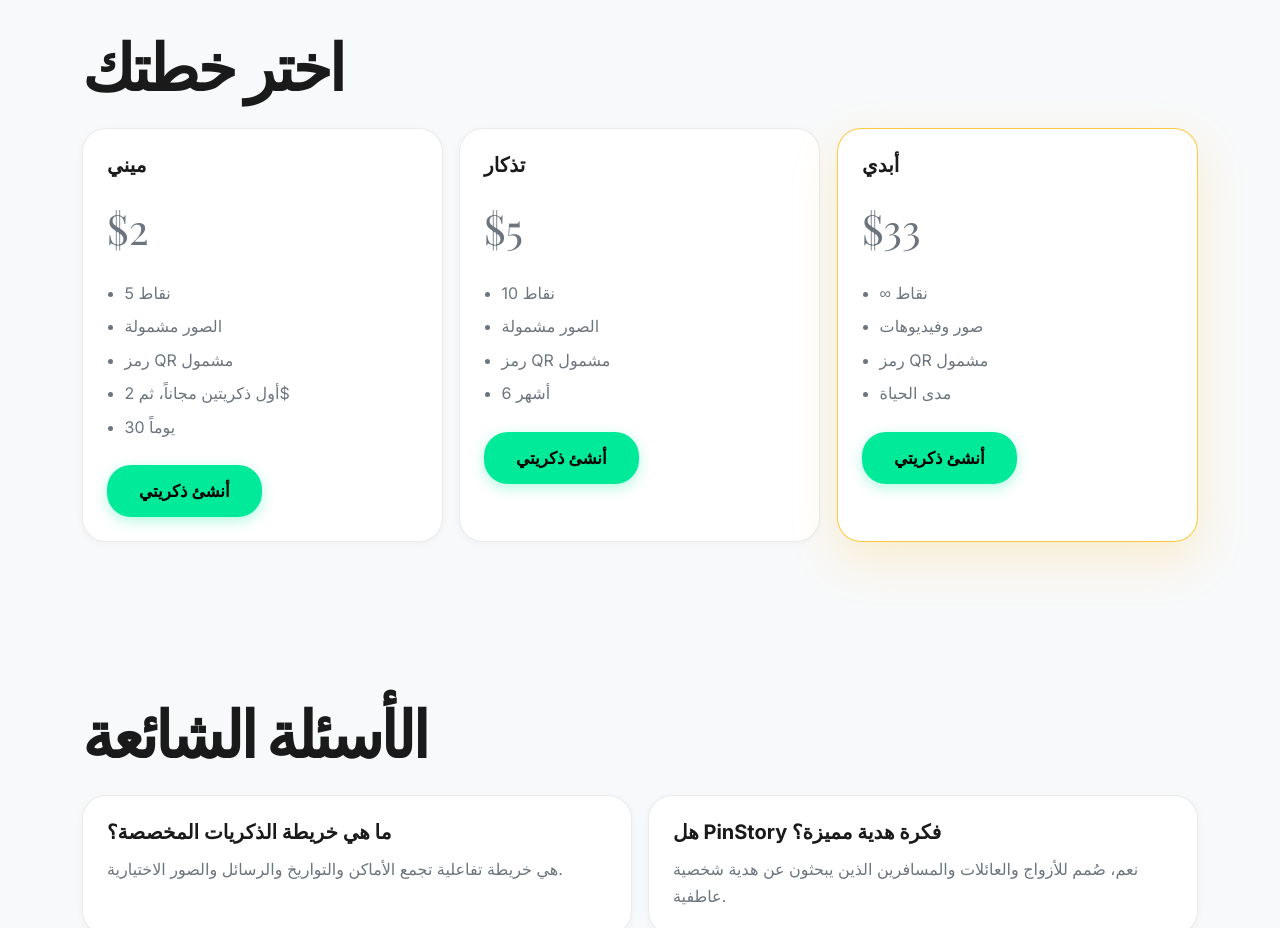
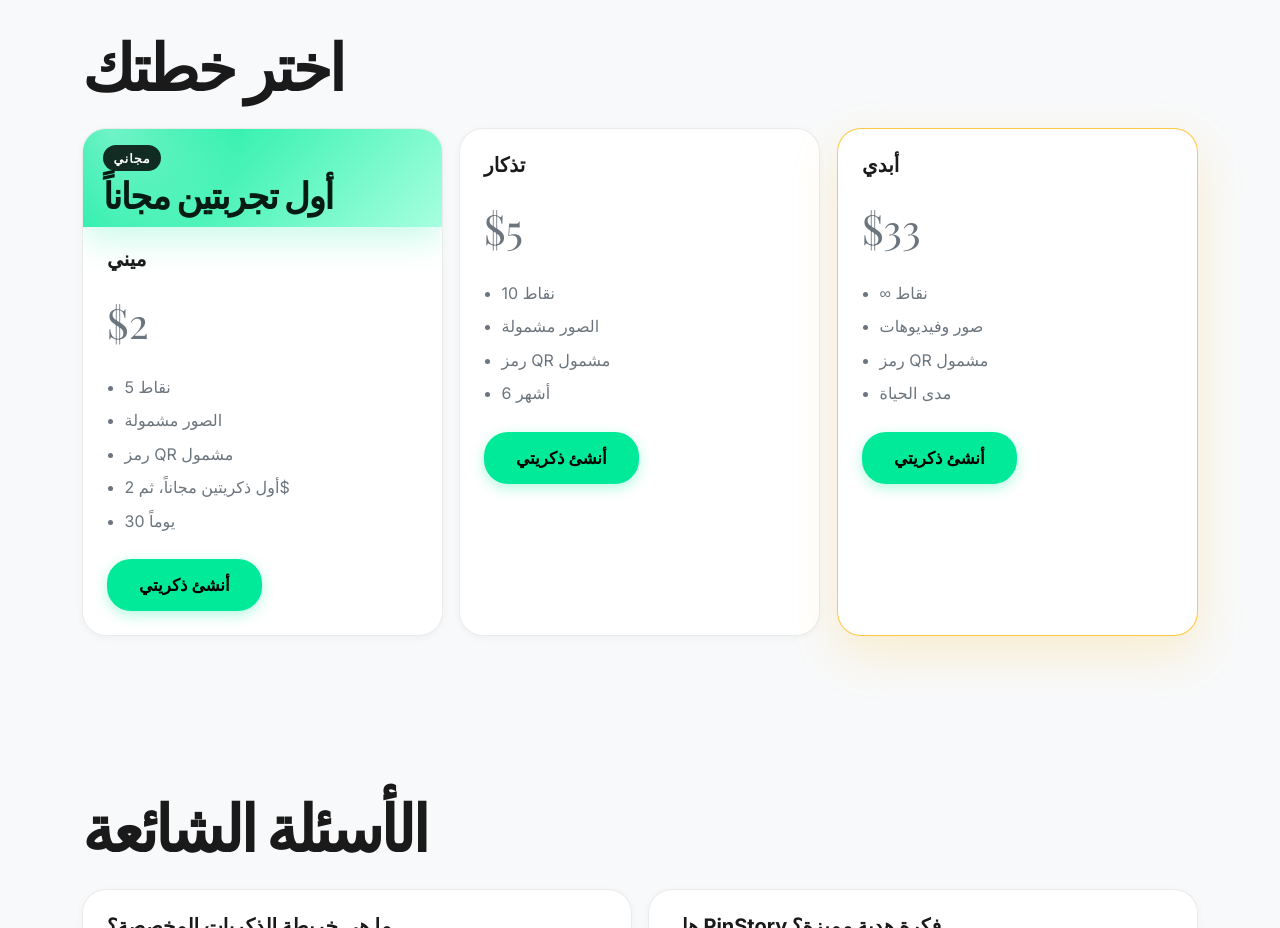
Before and after one commit to marioce12-bot/PinStory, a Next.js app: page /ar in a window 1280 px wide. Shown: the part 3560-4488 px from the top of the page. Built offline with nearby package versions, Linux system fonts and the light colour scheme; no server answers; a web font is replaced by a local one.

Commit message:
Highlight Mini free trials in pricing header

```diff
--- a/app/[lang]/page.tsx
+++ b/app/[lang]/page.tsx
@@ -265,6 +265,18 @@ export default async function LandingPage({
         <div className="pricing-grid">
           {(["mini", "souvenir", "eternal"] as const).map((plan, index) => (
             <article className={`pricing-card ${plan === "eternal" ? "featured" : ""}`} key={plan} data-reveal={index % 2 === 0 ? "slide-left" : "slide-right"}>
+              {plan === "mini" ? (
+                <div className="pricing-card-header-offer">
+                  <span>{isArabic ? "مجاني" : isEnglish ? "FREE" : "GRATUIT"}</span>
+                  <strong>
+                    {isArabic
+                      ? "أول تجربتين مجاناً"
+                      : isEnglish
+                        ? "First 2 trials free"
+                        : "2 premiers essais gratuits"}
+                  </strong>
+                </div>
+              ) : null}
               <h3>{dictionary.plans[plan]}</h3>
               <p className="price">{planPrices[plan]}</p>
               <ul>
--- a/app/globals.css
+++ b/app/globals.css
@@ -895,6 +895,38 @@ button {
 
 .pricing-card {
   position: relative;
+  overflow: hidden;
+}
+
+.pricing-card-header-offer {
+  display: grid;
+  gap: 0.35rem;
+  margin: -1.5rem -1.5rem 1.25rem;
+  padding: 1rem 1.25rem;
+  background:
+    radial-gradient(circle at 8% 0%, rgba(255, 255, 255, 0.42), transparent 8rem),
+    linear-gradient(135deg, var(--accent-cta), #a7ffdf);
+  color: #061b14;
+  box-shadow: 0 14px 34px rgba(0, 234, 154, 0.2);
+}
+
+.pricing-card-header-offer span {
+  display: inline-flex;
+  width: fit-content;
+  border-radius: 999px;
+  padding: 0.35rem 0.65rem;
+  background: rgba(0, 0, 0, 0.82);
+  color: #ffffff;
+  font-size: 0.78rem;
+  font-weight: 950;
+  letter-spacing: 0.08em;
+}
+
+.pricing-card-header-offer strong {
+  font-family: var(--font-heading), serif;
+  font-size: clamp(1.55rem, 3vw, 2.25rem);
+  line-height: 0.95;
+  letter-spacing: -0.045em;
 }
 
 .pricing-card.featured {
```
